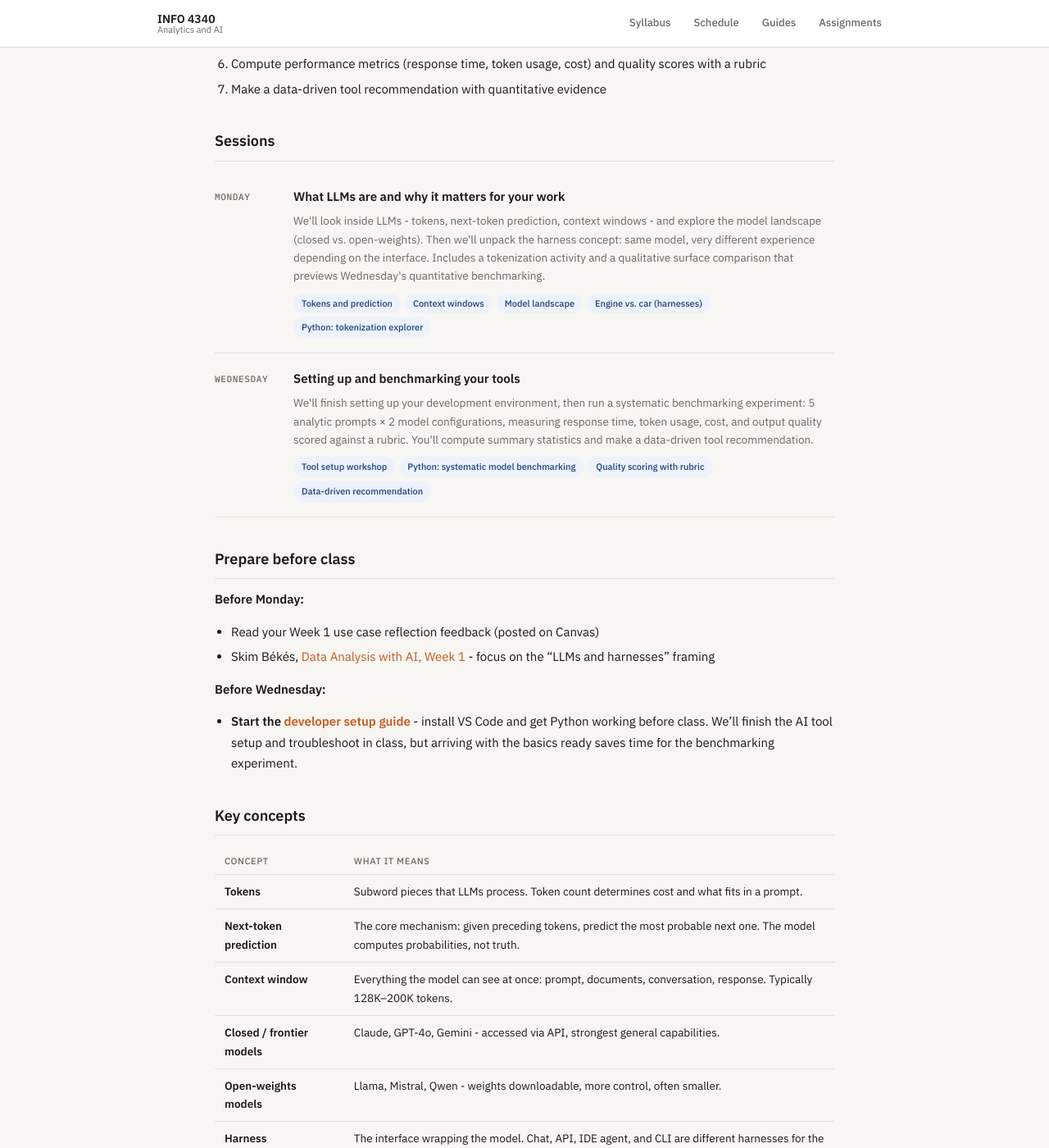
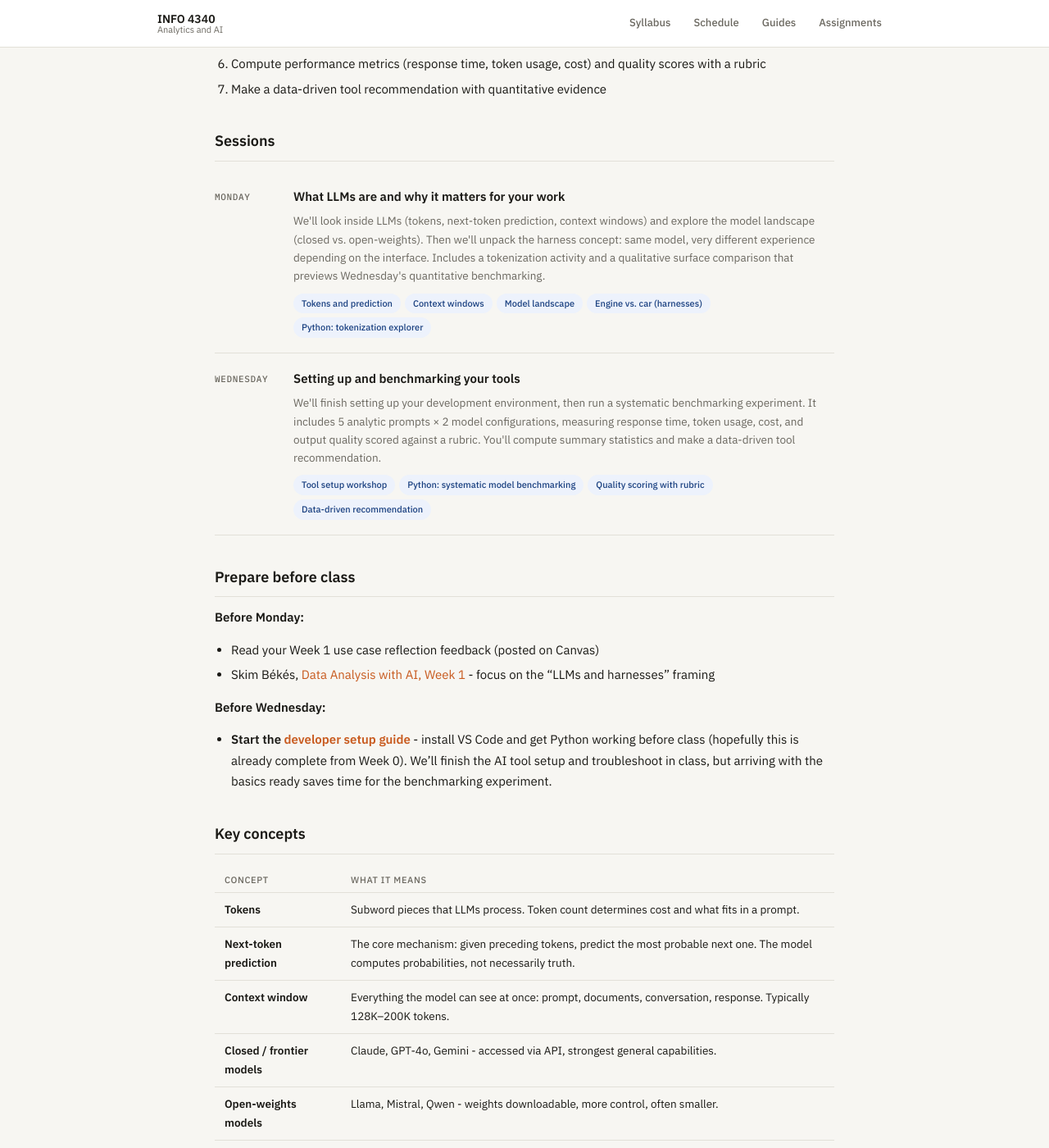
Before and after one commit to steflangehennig/info4340, a Jekyll site: the page built from schedule/week-2.md, in a window 1280 px wide and 1400 px high, scrolled down 526 px. Shown: the whole window at 82% size. Built offline with Jekyll 4.4.1, drawn with Linux system fonts in a browser that asks for light colours; some of the changed text lies outside the part shown.

Commit message:
update wk2 assign

```diff
--- a/schedule/week-2.md
+++ b/schedule/week-2.md
@@ -29,7 +29,7 @@ By the end of this week, you should be able to:
   <div class="session-label">Monday</div>
   <div class="session-content">
     <div class="session-title">What LLMs are and why it matters for your work</div>
-    <p>We'll look inside LLMs - tokens, next-token prediction, context windows - and explore the model landscape (closed vs. open-weights). Then we'll unpack the harness concept: same model, very different experience depending on the interface. Includes a tokenization activity and a qualitative surface comparison that previews Wednesday's quantitative benchmarking.</p>
+    <p>We'll look inside LLMs (tokens, next-token prediction, context windows) and explore the model landscape (closed vs. open-weights). Then we'll unpack the harness concept: same model, very different experience depending on the interface. Includes a tokenization activity and a qualitative surface comparison that previews Wednesday's quantitative benchmarking.</p>
     <div class="session-topics">
       <span class="topic-tag">Tokens and prediction</span>
       <span class="topic-tag">Context windows</span>
@@ -44,7 +44,7 @@ By the end of this week, you should be able to:
   <div class="session-label">Wednesday</div>
   <div class="session-content">
     <div class="session-title">Setting up and benchmarking your tools</div>
-    <p>We'll finish setting up your development environment, then run a systematic benchmarking experiment: 5 analytic prompts × 2 model configurations, measuring response time, token usage, cost, and output quality scored against a rubric. You'll compute summary statistics and make a data-driven tool recommendation.</p>
+    <p>We'll finish setting up your development environment, then run a systematic benchmarking experiment. It includes 5 analytic prompts × 2 model configurations, measuring response time, token usage, cost, and output quality scored against a rubric. You'll compute summary statistics and make a data-driven tool recommendation.</p>
     <div class="session-topics">
       <span class="topic-tag">Tool setup workshop</span>
       <span class="topic-tag">Python: systematic model benchmarking</span>
@@ -63,19 +63,19 @@ By the end of this week, you should be able to:
 
 **Before Wednesday:**
 
-- **Start the [developer setup guide]({{ site.baseurl }}/guides/dev-setup/)** - install VS Code and get Python working before class. We'll finish the AI tool setup and troubleshoot in class, but arriving with the basics ready saves time for the benchmarking experiment.
+- **Start the [developer setup guide]({{ site.baseurl }}/guides/dev-setup/)** - install VS Code and get Python working before class (hopefully this is already complete from Week 0). We'll finish the AI tool setup and troubleshoot in class, but arriving with the basics ready saves time for the benchmarking experiment.
 
 ## Key concepts
 
 | Concept | What it means |
 |---|---|
 | **Tokens** | Subword pieces that LLMs process. Token count determines cost and what fits in a prompt. |
-| **Next-token prediction** | The core mechanism: given preceding tokens, predict the most probable next one. The model computes probabilities, not truth. |
+| **Next-token prediction** | The core mechanism: given preceding tokens, predict the most probable next one. The model computes probabilities, not necessarily truth. |
 | **Context window** | Everything the model can see at once: prompt, documents, conversation, response. Typically 128K–200K tokens. |
 | **Closed / frontier models** | Claude, GPT-4o, Gemini - accessed via API, strongest general capabilities. |
 | **Open-weights models** | Llama, Mistral, Qwen - weights downloadable, more control, often smaller. |
 | **Harness** | The interface wrapping the model. Chat, API, IDE agent, and CLI are different harnesses for the same engine. |
-| **Benchmarking** | Systematic comparison of model configurations using controlled inputs and measured outputs - not impressions. |
+| **Benchmarking** | Systematic comparison of model configurations using controlled inputs and measured outputs |
 
 ## Readings and resources
 
```
